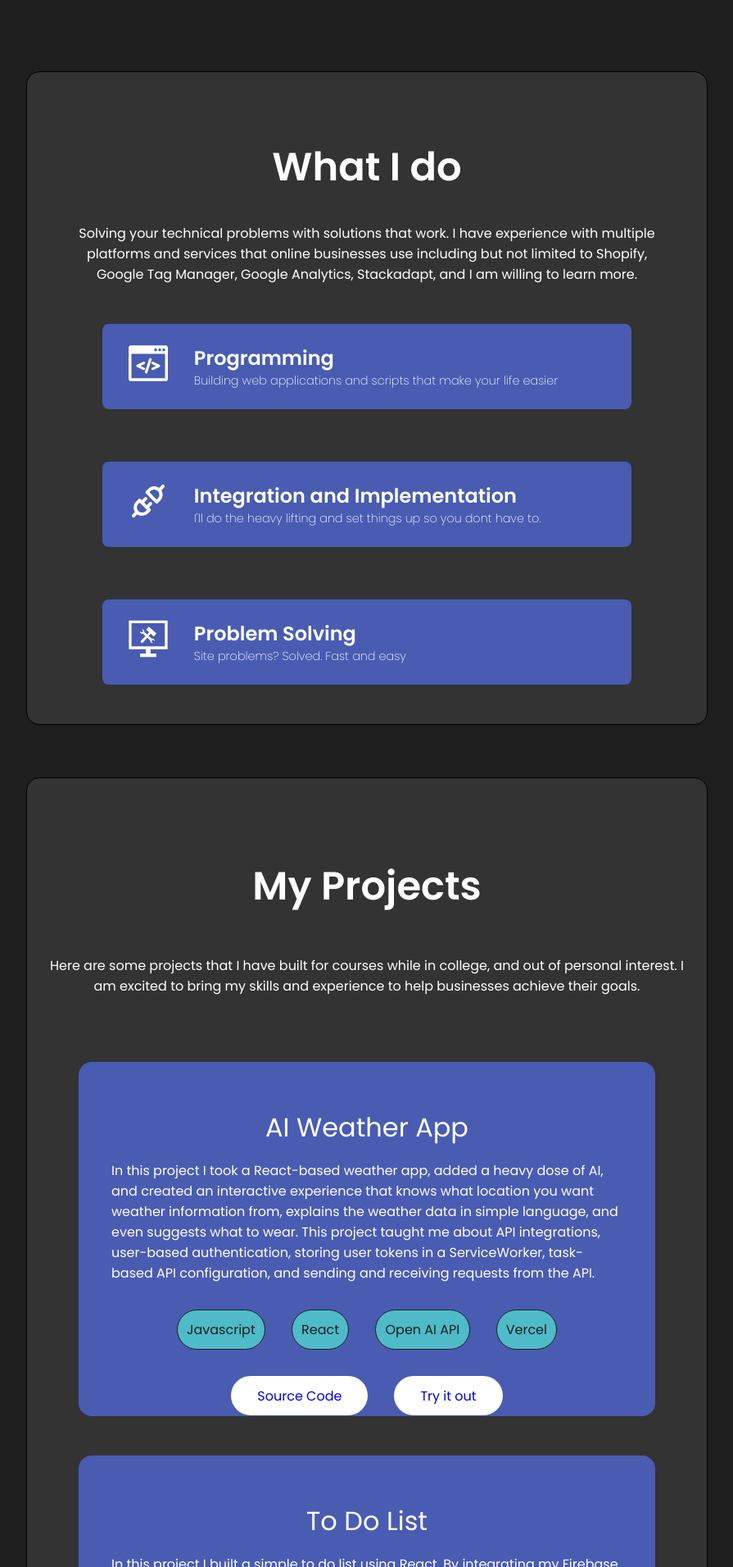
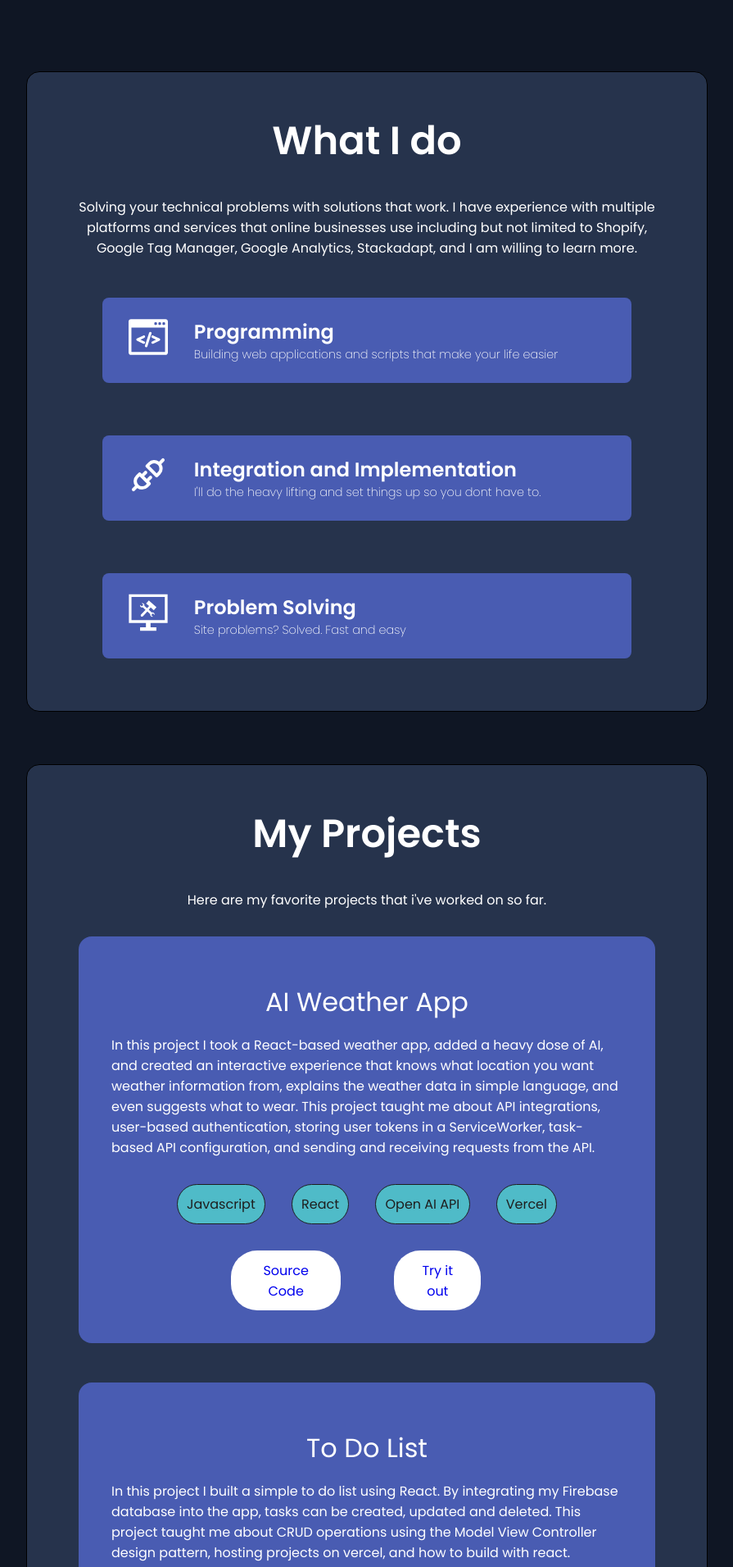
Before and after one commit to clementm8/web-portfolio, a React (Create React App) app: page / in a window 1280 px wide. Shown: the part 609-2520 px from the top of the page at 82% size, without its empty margins (192-1087 px from the left). Built offline with nearby package versions, Linux system fonts and the light colour scheme.

Commit message:
styling changes added experience section

```diff
--- a/public/style.css
+++ b/public/style.css
@@ -7,11 +7,29 @@
     font-family: 'Poppins', sans-serif;
 }
 
+.btn{
+    border: none;
+    background: white;
+    border: none;
+    display: flex;
+    align-items: center;
+    justify-content: center;
+    padding: 0.7rem 2rem;
+    border-radius: 2rem;
+    height: fit-content;
+    max-width: 80%;
+    text-align: center;
+}
+
+.App {
+    max-width: 100vw;
+    overflow: hidden;
+}
+
 body{
-    background: rgb(30, 30, 30);
+    background: rgb(15, 22, 36);
     color: white;
-    overflow: hidden;
-    overflow-y: scroll;
+    max-width: 100%;
 }
 
 .logo{
--- a/src/App.js
+++ b/src/App.js
@@ -2,6 +2,7 @@ import Navbar from "./components/navigation/navbar"
 import Intro from "./components/intro/intro";
 import Skills from "./components/skills/skills";
 import Projects from "./components/projects/projects";
+import Experience from "./components/experience/experience";
 import Contact from "./components/contact/contact";
 import Footer from "./components/footer/footer";
 
@@ -13,6 +14,7 @@ function App() {
       <Intro/>
       <Skills/>
       <Projects/>
+      <Experience/>
       <Contact/>
       <Footer/>
     </div>
--- a/src/components/contact/contact.css
+++ b/src/components/contact/contact.css
@@ -1,6 +1,6 @@
 #contact{
     margin: 0 auto;
-    min-height: calc(88vh - 4rem);
+    min-height: fit-content;
     height: 40vw;
     max-width: 62vw;
     display: flex;
@@ -9,15 +9,15 @@
     justify-content: baseline;
     gap: 2rem;
     text-align: center;
-    padding: 2rem 1rem;
-    background-color: #333333;
+    padding: 3rem 1rem;
+    background-color: rgb(38 51 76);
     border: 1px solid black;
     border-radius: 1rem;
+    margin: 4rem auto;
 }
 
-.contactPageTitle {
+.sectionTitle {
     font-size: 3rem;
-    margin: 1rem 0;
 }
 
 .contactPage {
@@ -36,19 +36,21 @@
 }
 
 .contactForm{
-    margin: 1rem;
+    border-radius: 1rem;
+    padding-top: 2rem;
     display: flex;
     flex-direction: column;
     align-items: center;
     justify-content: center;
     width: 90vw;
-    max-width: 60rem;
+    max-width: 75%;
+    background-color: #495cb2;
 }
 
 .name, .email, .msg{
     font-size: medium;
-    width: 100%;
-    max-width: 40rem;
+    max-width: 75%;
+    min-width: 75%;
     margin: 0.5rem;
     padding: 0.5rem 1rem;
     border: none;
@@ -66,7 +68,6 @@
 }
 
 .contactDesc{
-    padding: 1rem;
     font-size: medium;
     font-weight: 300;
 }
@@ -80,7 +81,6 @@
     min-height: 25rem;
     width: 70vw;
     max-width: 62vw;
-    max-height: 1rem;
     padding: 2.5rem;
     border-radius: 1rem;
     background-color: #333333;
@@ -98,6 +98,10 @@
     padding: 4rem 1rem;
 }
 
+.certificationLinks > li > a{
+    margin: auto;
+}
+
 .links{
     display: flex;
     flex-wrap: wrap;
--- a/src/components/contact/contact.jsx
+++ b/src/components/contact/contact.jsx
@@ -5,36 +5,18 @@ import Linkedin from '../../assets/linkedin.svg'
 
 const Contact = () => {
     return (
-      <section className="contactPage">
-        <div className="clients">
-        <h1 className="contactPageTitle">My Experience</h1>
-        {/* <p className="experienceDesc">Here are recent highlights of my education and professional experience</p> */}
-        </div>
-        <div id="experience">
-        <div className="experienceItem">
-        <p className="experienceTitle">Professional Certifications</p>
-              <ul className="certificationLinks">
-              <button className="btn"><li className="projectLink"><a href="https://www.coursera.org/account/accomplishments/verify/8PLKWMH8RHM8" rel="noreferrer" target='_blank'>Google AI Essentials- Google</a></li></button>
-              <button className="btn"><li className="projectLink"><a href="https://www.coursera.org/account/accomplishments/verify/YH8JVJOBCAMM" rel="noreferrer" target='_blank'>Programming with Python by Meta</a></li></button>
-              <button className="btn"><li className="projectLink"><a href="https://www.sololearn.com/en/certificates/CT-T7826LE4" target='_blank'>Javascript by Sololearn</a></li></button>
-              <button className="btn"><li className="projectLink"><a href="https://www.coursera.org/account/accomplishments/verify/95MUU3YXRKEE" target='_blank'>Introduction to Back-End Development by Meta</a></li></button>
-              </ul>
-          </div>
-        </div>
-        <a rel="noopener noreferrer" href="/ClemsResume.pdf" target="_blank" class="btn"> My Resume </a>
-        <div id="contact">
+      <section id="contact">
           <h1 className="contactPageTitle">Contact Me</h1>
           <span className="contactDesc">Please fill out the form below to get in touch</span>
           <div className="contactForm">
             <input type="text" className="name" placeholder='Your Name' />
             <input type="text" className="email" placeholder='Your Email Address' />
-            <textarea name="messae" className="msg" rows='5' placeholder='Your Message'></textarea>
+            <textarea name="message" className="msg" rows='5' placeholder='Your Message'></textarea>
             <button type='submit' value='Send' className="submitBtn">Submit</button>
-            <div className="links">
+          </div>
+          <div className="links">
               <a href="https://www.linkedin.com/in/clemom" target='_blank' rel='noreferrer'><img src={Linkedin} alt="" className="link" /></a>
             </div>
-          </div>
-        </div>
       </section>
     )
 }
--- /dev/null
+++ b/src/components/experience/experience.css
@@ -0,0 +1,75 @@
+#experience{
+    margin: 0 auto;
+    min-height: calc(92vh - 4rem);
+    height: 40vw;
+    max-width: 65vw;
+    margin: 4rem auto;
+    display: flex;
+    flex-direction: column;
+    align-items: center;
+    justify-content: baseline;
+    gap: 2rem;
+    text-align: center;
+    padding: 5rem 1rem;
+    background-color: rgb(38 51 76);
+    border: 1px solid black;
+    border-radius: 1rem;
+}
+
+.experienceDivs{
+    min-width: 80vw;
+    display: flex;
+    flex-wrap: wrap;
+    align-items: center;
+    flex-direction: column;
+    justify-content: center;
+    gap: 3rem;
+    width: 100vw;
+}
+
+.sectionTitle {
+    font-size: 3rem;
+}
+
+.sectionh3{
+    font-size: 2rem;
+    margin: 1rem 0;
+}
+
+.experienceItem{
+    min-height: 25rem;
+    width: 70vw;
+    max-width: 62vw;
+    padding: 2.5rem;
+    border-radius: 1rem;
+    background-color: #333333;
+    border: 1px solid black;
+}
+
+.certifications{
+    width: 56vw;
+}
+
+.certificationLinks{
+    display: flex;
+    flex-wrap: wrap;
+    justify-content: center;
+    gap: 1rem;
+    list-style-type: none;
+    background-color: #495cb2;
+    border-radius: 1rem;
+    padding: 4rem 1rem;
+}
+
+.certificationLinks > li > a{
+    margin: auto;
+}
+
+.links{
+    display: flex;
+    flex-wrap: wrap;
+    object-fit: cover;
+    height: 3rem;
+    width: 3rem;
+    margin: 0 0.75rem;
+}
--- /dev/null
+++ b/src/components/experience/experience.jsx
@@ -0,0 +1,25 @@
+import React from 'react'
+import './experience.css'
+
+const Experience = () => {
+    return (
+        <section id="experience">
+            <h2 className="sectionTitle">My Experience</h2>
+            <div className="experienceDivs">
+                {/* <p className="experienceDesc">Here are recent highlights of my education and professional experience</p> */}
+                <div class='certifications'>
+                    <h3 className="sectionh3">Professional Certifications</h3>
+                    <ul className="certificationLinks">
+                        <li ><a className="btn" href="https://www.coursera.org/account/accomplishments/verify/8PLKWMH8RHM8" rel="noreferrer" target='_blank'>Google AI Essentials- Google</a></li>
+                        <li ><a className="btn" href="https://www.coursera.org/account/accomplishments/verify/YH8JVJOBCAMM" rel="noreferrer" target='_blank'>Programming with Python by Meta</a></li>
+                        <li ><a className="btn" href="https://www.sololearn.com/en/certificates/CT-T7826LE4" rel="noreferrer" target='_blank'>Javascript by Sololearn</a></li>
+                        <li ><a className="btn" href="https://www.coursera.org/account/accomplishments/verify/95MUU3YXRKEE" rel="noreferrer" target='_blank'>Introduction to Back-End Development by Meta</a></li>
+                    </ul>
+            </div>
+            </div>
+            <a rel="noopener noreferrer" href="/ClemsResume.pdf" target="_blank" class="btn"> My Resume </a>
+        </section>
+    )
+}
+
+export default Experience
--- a/src/components/intro/intro.css
+++ b/src/components/intro/intro.css
@@ -52,18 +52,6 @@
     color: #2a4ad5;
 }
 
-.btn{
-    border: none;
-    background: white;
-    border: none;
-    display: flex;
-    align-items: center;
-    justify-content: center;
-    padding: 0.7rem 2rem;
-    border-radius: 2rem;
-    height: fit-content;
-}
-
 .btnImg{
     object-fit: cover;
     margin: 0 0.25rem;
--- a/src/components/projects/projects.css
+++ b/src/components/projects/projects.css
@@ -9,8 +9,8 @@
     justify-content: baseline;
     gap: 2rem;
     text-align: center;
-    padding: 5rem 1rem;
-    background-color: #333333;
+    padding: 3rem 1rem;
+    background-color: rgb(38 51 76);
     border: 1px solid black;
     border-radius: 1rem;
     margin-top: 4rem;
@@ -18,7 +18,6 @@
 
 .projectsTitle{
     font-size: 3rem;
-    margin: 1rem 0;
 }
 
 .projectsDesc{
@@ -37,14 +36,12 @@
     gap: 3rem;
     width: 100vw;
     max-width: 100vw;
-    padding: 3rem 0;
 }
 
 .projectItem{
     min-height: 27rem;
     width: 70vw;
     max-width: 55vw;
-    max-height: 1rem;
     padding: 2.5rem;
     background-color: #495cb2;
     border-radius: 1rem;
@@ -58,8 +55,9 @@
     flex-wrap: wrap;
 }
 
-.projectLinks{
-    width: 100vw;
+.projectLink{
+    max-width: 60%;
+
 }
 
 .techStackItem{
@@ -95,10 +93,28 @@
     gap: 2rem;
     margin: auto;
     margin-top: 2rem;
+    flex-wrap: wrap;
+    min-width: 100%;
 }
 
-@media screen and (max-width: 585px){
+@media screen and (max-width: 650px){
+    .projectStack{
+        display: none;
+    }
+
     .projectItem{
-        height:  48vw;
+        min-width: 75%;
     }
+
+    #projects{
+        min-width: 92vw;
+        }
 }
+
+@media screen and (max-width: 480px){
+    /* .skillBarText>p, .skillBarText>h2{
+        font-size: 1.25rem;
+    } */
+
+
+}
--- a/src/components/projects/projects.jsx
+++ b/src/components/projects/projects.jsx
@@ -6,7 +6,7 @@ const Projects = () => {
   return (
     <section id="projects">
       <h2 className="projectsTitle">My Projects</h2>
-      <span className="projectDesc">Here are some projects that I have built for courses while in college, and out of personal interest. I am excited to bring my skills and experience to help businesses achieve their goals.</span>
+      <span className="projectDesc">Here are my favorite projects that i've worked on so far.</span>
       <div className="projectDivs">
         <div className="projectItem">
           <p className="projectTitle">AI Weather App</p>
@@ -36,7 +36,6 @@ const Projects = () => {
             <ul className='projectStack'>
               <li> <p className="techStackItem">Javascript</p></li>
               <li> <p className="techStackItem">React</p></li>
-              <li> <p className="techStackItem">Open AI API</p></li>
               <li> <p className="techStackItem">Firebase</p></li>
               <li> <p className="techStackItem">Vercel</p></li>
             </ul>
--- a/src/components/skills/skills.css
+++ b/src/components/skills/skills.css
@@ -5,19 +5,18 @@
     display: flex;
     flex-direction: column;
     align-items: center;
-    justify-content: baseline;
+    justify-content: center;
     gap: 2rem;
     text-align: center;
-    padding: 2rem 1rem;
-    background-color: #333333;
+    padding: 3rem 1rem;
+    background-color:rgb(38 51 76);
     border: 1px solid black;
     border-radius: 1rem;
 }
 
-.skillsTitle{
+.sectionTitle{
     font-size: 3rem;
     font-weight: 600;
-    padding-top: 3rem;
 }
 
 .skillsDesc{
@@ -56,11 +55,19 @@
     .skillBarText>p{
         font-size: 1rem;
     }
+
+    .skillBars{
+        max-width: 100%;
+    }
 }
 
-@media screen and (max-width: 480px){
-    .skillBarText>p{
-        font-size: 1.5rem;
+@media screen and (max-width: 650px){
+    .skillBarText>p, .skillBarText>h2{
+        font-size: 1.25rem;
+    }
+
+    #skills{
+    min-width: 92vw;
     }
 
     .skillBarImg{
@@ -68,7 +75,7 @@
         width: 2.25rem;
     }
 
-    .skillBarText{
-
+    .skillsDesc{
+        max-width: 75vw;
     }
 }
--- a/src/components/skills/skills.jsx
+++ b/src/components/skills/skills.jsx
@@ -7,7 +7,7 @@ import problemSolving from '../../assets/problemSolving.svg'
 const Skills = () => {
     return (
       <section id="skills">
-        <span className="skillsTitle">What I do</span>
+        <span className="sectionTitle">What I do</span>
         <span className="skillsDesc">Solving your technical problems with solutions that work. I have experience with multiple platforms and services that online businesses use including but not limited to Shopify, Google Tag Manager, Google Analytics, Stackadapt, and I am willing to learn more.</span>
         <div className="skillBars">
             <div className="skillBar">
```
